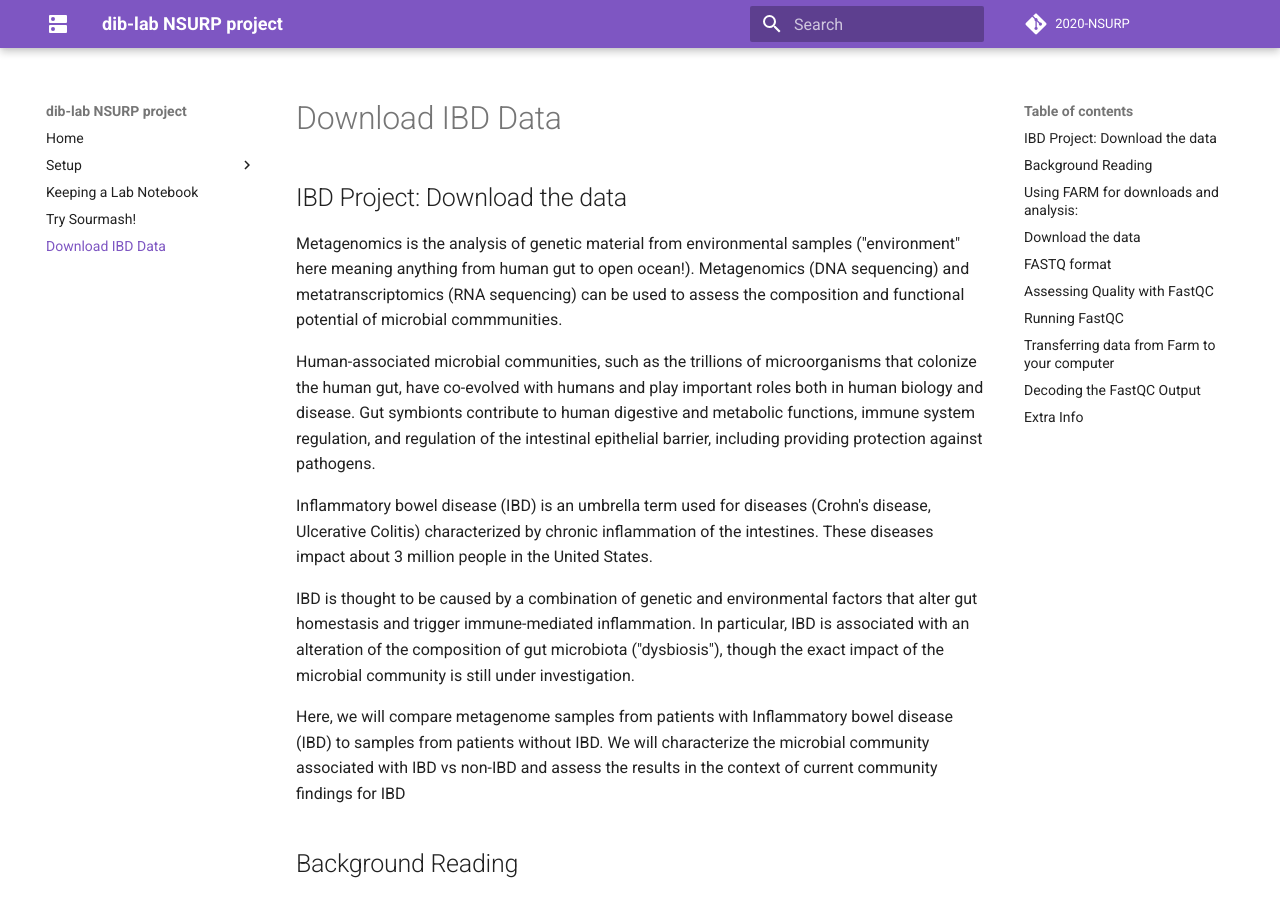
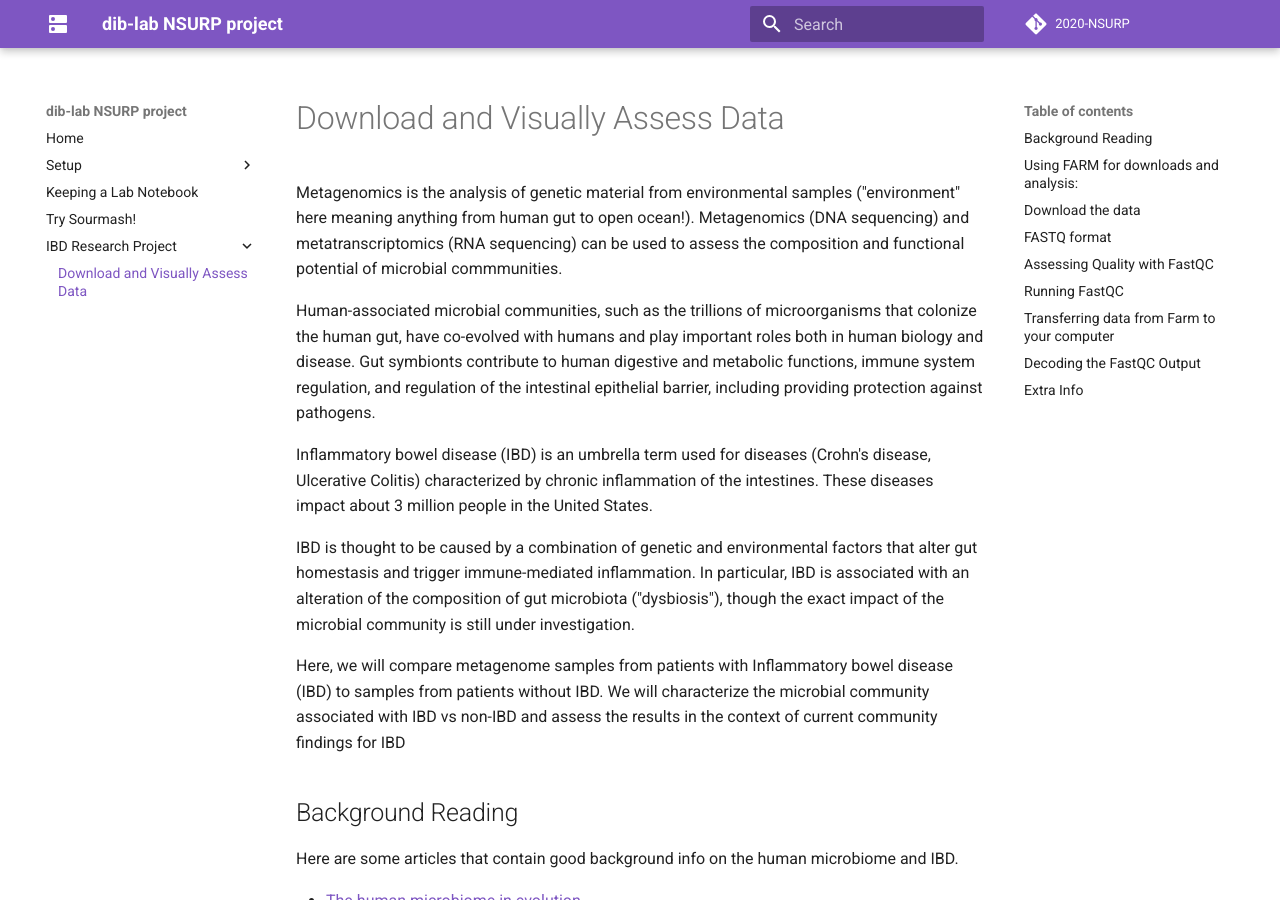
Before and after one commit to dib-lab/2020-NSURP, an MkDocs documentation site: the page built from doc/05.download-assess-ibd-data.md, in a window 1280 px wide and 900 px high. Built offline with MkDocs 1.6.1 and Material for MkDocs 9.7.7, drawn with Linux system fonts in a browser that asks for light colours; comment, search, counter and statistics services are not loaded.

Commit message:
finish data download module

```diff
--- a/doc/05.download-assess-ibd-data.md
+++ b/doc/05.download-assess-ibd-data.md
@@ -1,5 +1,5 @@
-IBD Project: Download the data
----
+Download and Visually Assess Data
+===
 
 Metagenomics is the analysis of genetic material from environmental samples ("environment" here meaning anything from human gut to open ocean!).
 Metagenomics (DNA sequencing) and metatranscriptomics (RNA sequencing) can be used to assess the composition and functional potential of microbial commmunities.
--- a/mkdocs.yml
+++ b/mkdocs.yml
@@ -34,4 +34,6 @@
     - "Install Conda": "02.conda.md"
   - "Keeping a Lab Notebook": "03.lab-notebook.md"
   - "Try Sourmash!": "04.sourmash-tutorial.md"
-  - "Download IBD Data": "05.download-assess-ibd-data.md"
+  - "IBD Research Project":
+    - "Download and Visually Assess Data": "05.download-assess-ibd-data.md"
+    #- "Quality Control the Data": "06.quality-control.md"
```
